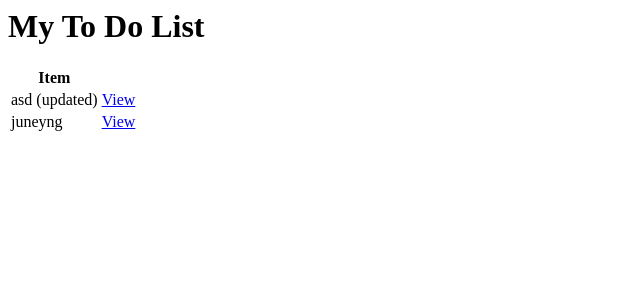
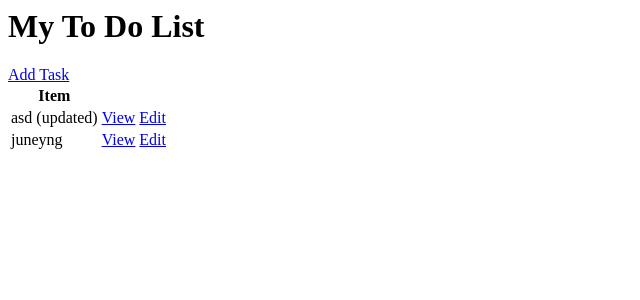
Before and after one commit to juneyng/MilBoard, a Django app: page / in a window 1280 px wide. Shown: the top 300 px of the page, without its empty margins (0-640 px from the left). Run offline with Django 5.2, Linux system fonts and the light colour scheme; data comes from the database, SQL or seed files in the repository; both versions use the stored data as it was after the commit.

Commit message:
Craete&Update 기능 완성

```diff
--- a/milboard/base/templates/base/task_list.html
+++ b/milboard/base/templates/base/task_list.html
@@ -1,14 +1,17 @@
 <h1>My To Do List</h1>
+<a href="{% url 'task-create' %}">Add Task</a>
 
 <table>
     <tr>
         <th>Item</th>
+        <th></th>
         <th></th>
     </tr>
     {% for task in tasks %}
     <tr>
         <td>{{task.title}}</td>
         <td><a href="{% url 'task' task.id %}">View</a></td>
+        <td><a href="{% url 'task-update' task.id %}">Edit</a></td>
     </tr>
     {% empty %}
         <h3>No Items in list</h3>
--- a/milboard/base/urls.py
+++ b/milboard/base/urls.py
@@ -1,7 +1,9 @@
 from django.urls import path
-from .views import TaskList,TaskDetail
+from .views import TaskList, TaskDetail, TaskCreate, TaskUpdate
 
 urlpatterns = [
     path('',TaskList.as_view(), name='tasks'),
-    path('task/<int:pk>/',TaskDetail.as_view(), name='tasks'),
+    path('task/<int:pk>/',TaskDetail.as_view(), name='task'),
+    path('task-create/',TaskCreate.as_view(), name='task-create'),
+    path('task-update/<int:pk>/',TaskUpdate.as_view(), name='task-update'),
 ]
--- a/milboard/base/views.py
+++ b/milboard/base/views.py
@@ -1,7 +1,7 @@
 from django.shortcuts import render
 from django.views.generic.list import ListView
 from django.views.generic.detail import DetailView
-from django.views.generic.edit import CreateView
+from django.views.generic.edit import CreateView, UpdateView
 from django.urls import reverse_lazy
 
 from .models import Task
@@ -18,5 +18,10 @@ class TaskDetail(DetailView):
 
 class TaskCreate(CreateView):
     model = Task
-    field = '__all__'
+    fields = '__all__'
     success_url = reverse_lazy('tasks')
+
+class TaskUpdate(UpdateView):
+    model = Task
+    fields = '__all__'
+    success_url = reverse_lazy('tasks')
```
Also changed, not shown: milboard/base/templates/base/task_form.html (+7 -0 lines), milboard/db.sqlite3.
